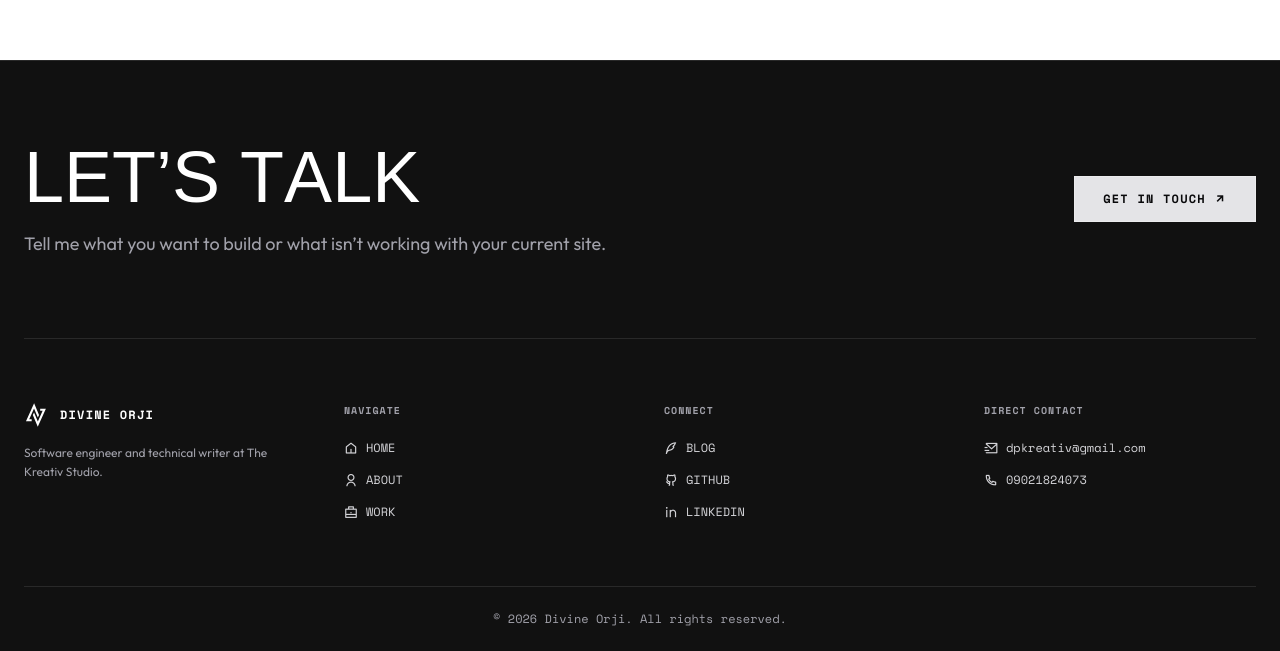
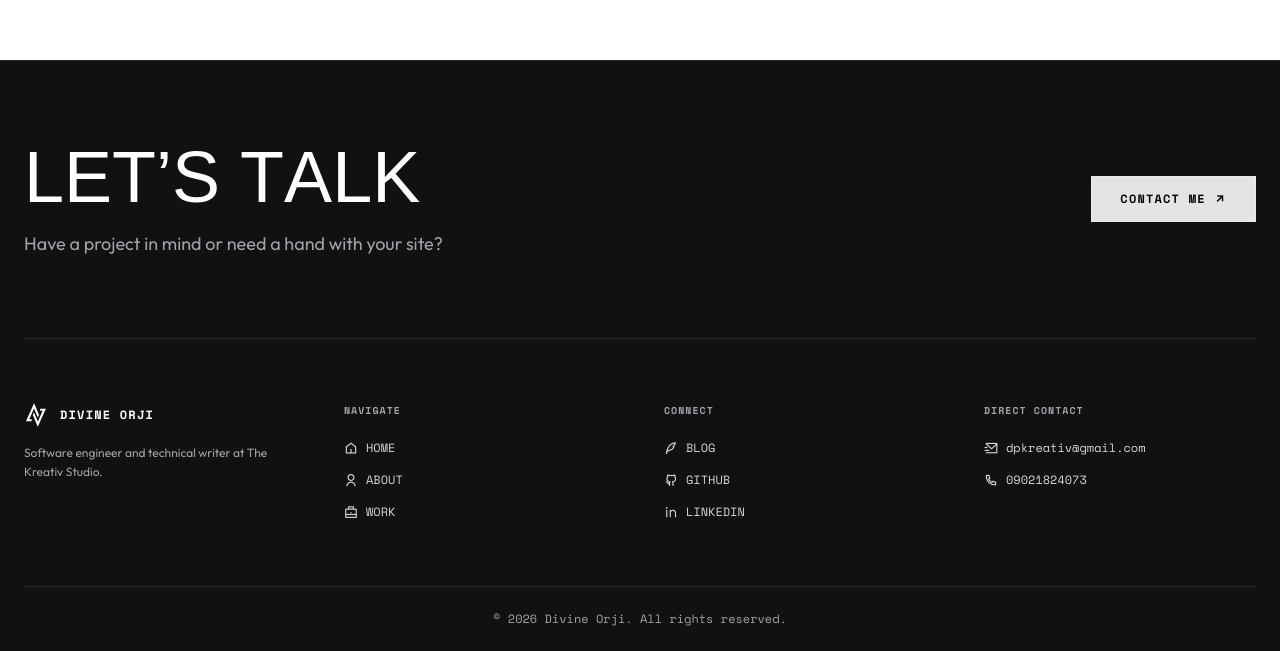
Before and after one commit to dpkreativ/dpkreativ, a Next.js app: page / in a window 1280 px wide. Shown: the part 2464-3115 px from the top of the page. Built offline with nearby package versions, Linux system fonts and the light colour scheme; no server answers; a web font is replaced by a local one.

Commit message:
Refresh the footer contact invitation

```diff
--- a/src/components/footer.tsx
+++ b/src/components/footer.tsx
@@ -68,14 +68,14 @@ export default function Footer() {
                 Let’s talk
               </SplitHeading>
               <RevealText noSplit className="mx-auto mt-4 max-w-xl text-balance font-body text-base leading-relaxed text-zinc-400 md:text-lg md:leading-relaxed lg:mx-0 lg:max-w-none">
-                Tell me what you want to build or what isn’t working with your current site.
+                Have a project in mind or need a hand with your site?
               </RevealText>
             </div>
             <Link
               href="/contact"
               className="inline-flex items-center gap-2 whitespace-nowrap border border-white/25 bg-zinc-200 px-7 py-3.5 font-mono text-xs font-bold uppercase tracking-widest text-zinc-950 transition-colors hover:border-white/40 hover:bg-white focus-visible:outline focus-visible:outline-2 focus-visible:outline-offset-4 focus-visible:outline-white"
             >
-              Get in touch
+              Contact me
               <i aria-hidden="true" className="ri-arrow-right-up-line" />
             </Link>
           </div>
```
